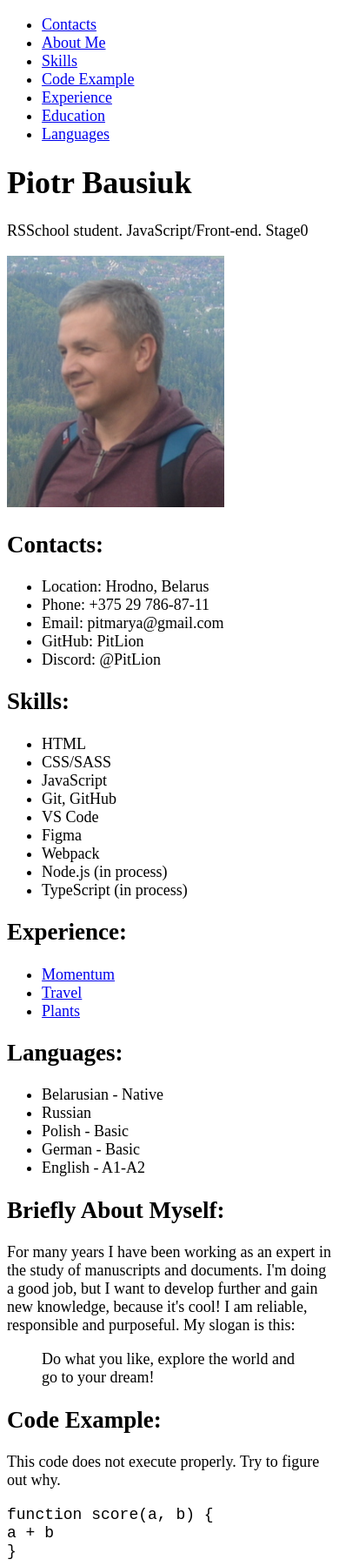
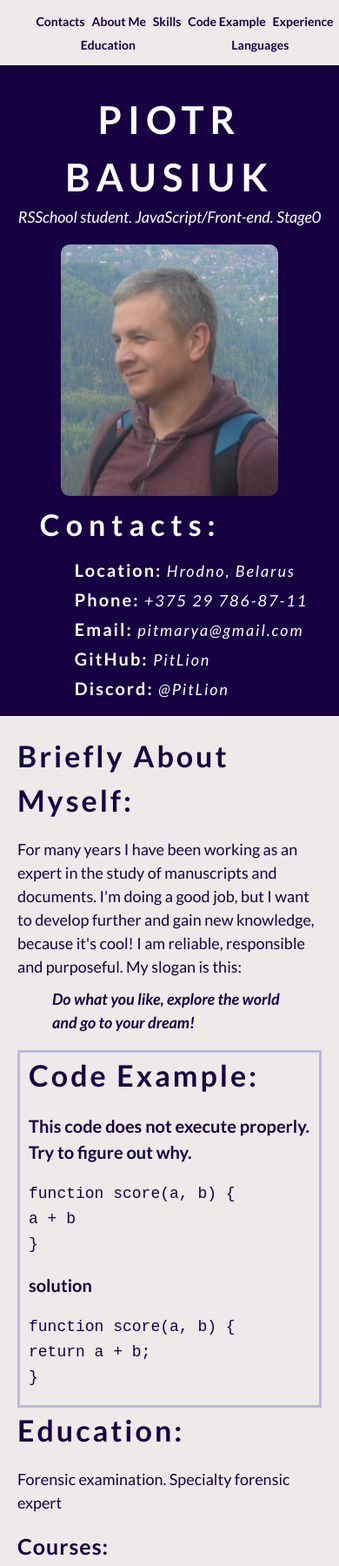
Before and after one commit to PitLion/rsschool-cv2023Q2, a plain HTML site: page index.html in a window 390 px wide. Shown: the top 1800 px of the page at 87% size. Drawn offline with Linux system fonts and the light colour scheme; files whose address does not match are found by name.

Commit message:
feat: add new css file

```diff
--- a/style.css
+++ b/style.css
@@ -1,7 +1,6 @@
 html {
     box-sizing: border-box;
     scroll-behavior: smooth;
-    font-size: 18px;
 }
 
 *,
@@ -9,3 +8,284 @@ html {
 *::after {
     box-sizing: inherit;
 }
+
+body {
+    min-height: 100vh;
+    margin: 0;
+    padding: 0;
+    font-weight: 400;
+	font-size: 18px;
+    font-family: 'Lato', sans-serif;
+    line-height: 1.5;
+    /*color: #2b1919;*/
+}
+
+/*img {
+    width: 100%;
+    height: auto;
+}*/
+
+.page {
+    max-width: 1440px;
+    margin: 0 auto;
+    padding: 0;
+}
+
+.top {
+    min-height: 600px;
+    margin: 0;
+    padding: 0;
+    background-color:  rgb(238, 234, 234);
+}
+
+.bottom {
+    margin: 0;
+    padding: 0;
+    background-color: rgb(23, 0, 66);
+}
+
+.header {
+    max-width: 1140px;
+    min-height: 600px;
+    margin: 0 auto;
+    background-color: rgb(23, 0, 66);
+}
+
+.nav {
+    min-height: 75px;
+    margin-top: 0;
+    background-color: rgb(238, 234, 234);
+}
+
+ul {
+    padding-top: 10px;
+    margin: 0;
+    list-style-type: none;
+}
+
+.nav-list {
+    display: flex;
+    flex-wrap: wrap;
+    justify-content: space-around;
+    min-height: 50px;
+    margin-top: 0;
+}
+
+.nav-link {
+    color: rgb(23, 0, 66);
+}
+
+a {
+	margin-right: 5px;
+	font-weight: 700;
+	font-size: 14px;
+	text-decoration: none;
+	transition: all 0.4s;
+}
+
+.nav-link:hover {
+    color: rgb(255, 0, 128);
+    text-decoration: underline;
+}
+
+h1 {
+    margin-bottom: 0;
+    font-weight: 700;
+    font-size: 44px;
+	text-align: center;
+    text-transform: uppercase;
+    letter-spacing: 7px;
+    color: #ffffff;
+}
+
+p.contact-card {
+    margin-top: 0;
+    font-style: italic;
+    font-weight: 400;
+    text-align: center;
+    color: white;
+}
+
+.wrapper {
+    display: flex;
+    justify-content: space-around;
+    margin: 0 auto;
+    padding-right: 100px;
+    color: white;
+}
+
+.image,
+.image img {
+    border-radius: 10px;
+}
+
+.contact-items {
+    font-style: italic;
+    letter-spacing: 2px;
+    line-height: 1.7;
+}
+
+span {
+    font-style: normal;
+    font-weight: 700;
+    font-size: 20px;
+}
+
+.top-heading {
+    font-size: 34px;
+    letter-spacing: 7px;
+}
+
+.main {
+    display: flex;
+    justify-content: space-between;
+    max-width: 1140px;
+    margin: 0 auto;
+    padding: 0 20px 0 60px;
+    color: rgb(23, 0, 66);
+    background-color: rgb(238, 234, 234);
+}
+
+.left {
+    display: flex;
+    flex-direction: column;
+    justify-content: space-around;
+    width: 30%;
+    margin-right: 5%;
+    padding: 20px 30px 140px 20px;
+    background-color: rgb(23, 0, 66, 0.1);
+}
+
+.bottom-heading {
+    margin: 0;
+    padding: 0;
+    font-size: 34px;
+    letter-spacing: 3px;
+}
+
+.slogan {
+    margin-top: 0;
+    font-style: italic;
+    font-weight: 700;
+}
+
+.about-me p {
+    margin-bottom: 10px;
+}
+
+.skill-list,
+.lang-list {
+    list-style: circle outside;
+}
+
+.experience-item {
+    margin-bottom: 5px;
+}
+
+.experience-link {
+    border: 1px darkmagenta dotted;
+	font-weight: 700;
+    font-size: 18px;
+    letter-spacing: 3px;
+    color: rgb(1, 109, 64);
+	text-decoration: none;
+	transition: all 0.4s;
+}
+
+.experience-link:hover {
+    color: rgb(255, 0, 128);
+    text-decoration: underline;
+}
+
+.right {
+    display: flex;
+    flex-direction: column;
+    justify-content: space-between;
+    width: 65%;
+    padding: 20px 0 20px 0;
+}
+
+h3 {
+    margin: 0;
+    padding: 0;
+    font-size: 25px;
+    letter-spacing: 1px;
+}
+
+.course-list,
+.books-list {
+    list-style: square outside;
+}
+
+.code {
+    border: 3px solid rgb(165, 165, 219, 0.7);
+    padding-left: 10px;
+}
+
+
+
+.footer {
+    max-width: 1140px;
+    min-height: 65px;
+    margin: 0 auto;
+    background-color: rgb(23, 0, 66);
+}
+
+.footer-list {
+    display: flex;
+	justify-content: space-around;
+	padding: 15px 5px;
+    color: white;
+}
+
+.time {
+    margin-top: 15px;
+}
+
+.footer-item:hover {
+    transform: scale(1.1, 1.1 );
+}
+
+@media screen and (max-width: 840px) {
+    .main {
+        padding: 0 20px 0 0;
+    }
+
+    .left {
+        width: 34%;
+        margin-right: 1%;
+        padding: 20px 10px 140px 10px;
+    }
+}
+
+@media screen and (max-width: 665px) {
+    .wrapper {
+        flex-direction: column;
+        align-items: center;
+        padding: 0 0 15px;
+    }
+
+    .contact {
+        padding-left: 10px;
+    }
+
+    .contact > .top-heading {
+        margin: 0;
+    }
+
+    .main {
+        flex-direction: column;
+        padding: 0 20px;
+    }
+
+    .right {
+        order: -1;
+        width: 100%;
+    }
+
+    .left {
+        width: 100%;
+        padding: 20px;
+    }
+
+}
```
